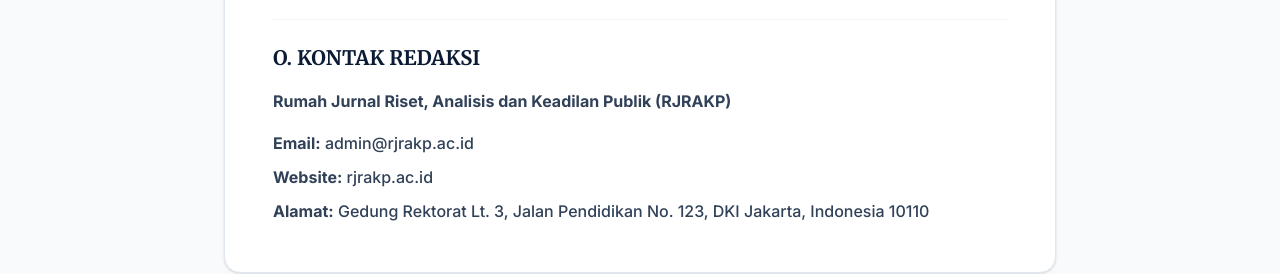
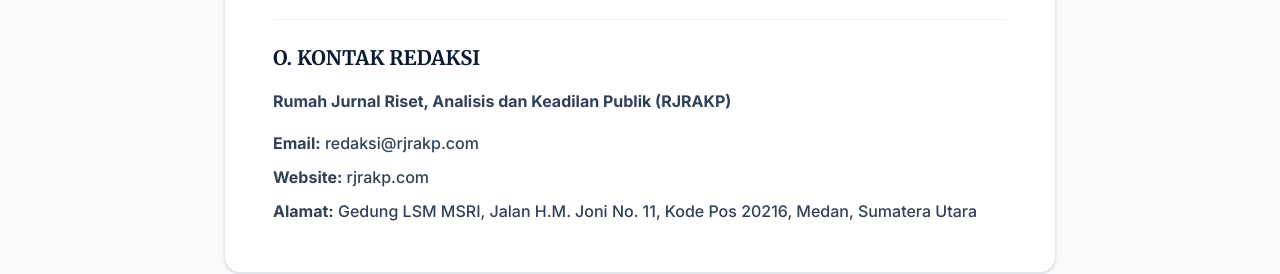
Before and after one commit to detaksumut/RJRAKP, a React (Vite) app: page /pedoman in a window 1280 px wide. Shown: the part 5060-5334 px from the top of the page. Built offline with nearby package versions, Linux system fonts and the light colour scheme; no server answers.

Commit message:
Update guidelines contact details, SetupAdmin email, QR code domain alignment, and Crossref XML generator to redaksi@rjrakp.com and rjrakp.com

```diff
--- a/src/lib/crossref.ts
+++ b/src/lib/crossref.ts
@@ -42,7 +42,7 @@
     <timestamp>${Date.now()}</timestamp>
     <depositor>
       <depositor_name>${publisher}</depositor_name>
-      <email_address>admin@rjrakp.id</email_address>
+      <email_address>redaksi@rjrakp.com</email_address>
     </depositor>
     <registrant>${publisher}</registrant>
   </head>
@@ -83,7 +83,7 @@
         </pages>
         <doi_data>
           <doi>${publication.doi || `10.47822/rjrakp.${article.id}`}</doi>
-          <resource>https://rjrakp.id/article/${article.slug || article.id}</resource>
+          <resource>https://rjrakp.com/article/${article.slug || article.id}</resource>
         </doi_data>
       </journal_article>
     </journal>
--- a/src/pages/Pedoman.tsx
+++ b/src/pages/Pedoman.tsx
@@ -197,9 +197,9 @@
             <h3 className="text-lg md:text-xl font-bold font-serif text-brand-900 pt-6 mt-8 border-t border-academic-100 mb-4">O. KONTAK REDAKSI</h3>
             <p className="mb-4 text-academic-700 font-medium leading-relaxed"><strong>Rumah Jurnal Riset, Analisis dan Keadilan Publik (RJRAKP)</strong></p>
             <ul className="list-none space-y-2 text-academic-700 font-medium leading-relaxed">
-              <li><strong>Email:</strong> admin@rjrakp.ac.id</li>
-              <li><strong>Website:</strong> rjrakp.ac.id</li>
-              <li><strong>Alamat:</strong> Gedung Rektorat Lt. 3, Jalan Pendidikan No. 123, DKI Jakarta, Indonesia 10110</li>
+              <li><strong>Email:</strong> redaksi@rjrakp.com</li>
+              <li><strong>Website:</strong> rjrakp.com</li>
+              <li><strong>Alamat:</strong> Gedung LSM MSRI, Jalan H.M. Joni No. 11, Kode Pos 20216, Medan, Sumatera Utara</li>
             </ul>
 
           </div>
--- a/src/pages/SetupAdmin.tsx
+++ b/src/pages/SetupAdmin.tsx
@@ -8,7 +8,7 @@
   const [message, setMessage] = useState('');
   const [formData, setFormData] = useState({
     name: 'Admin',
-    email: 'admin@rjrakp.ac.id',
+    email: 'redaksi@rjrakp.com',
     password: 'admin123'
   });
 
--- a/src/pages/dashboards/AuthorCertificates.tsx
+++ b/src/pages/dashboards/AuthorCertificates.tsx
@@ -51,9 +51,9 @@
 
     const certNumber = `CERT/RJRAKP/${(journal?.slug || 'JR').toUpperCase()}/${new Date(pub.publication_date).getFullYear()}/${pub.id.substring(0, 8).toUpperCase()}`;
     const verificationCode = pub.id.substring(0, 18).toUpperCase();
-    const qrCodeUrl = `https://api.qrserver.com/v1/create-qr-code/?size=200x200&data=${encodeURIComponent(`https://rjrakp.ac.id/verify-cert/${verificationCode}`)}`;
-    const qrDirektur = `https://api.qrserver.com/v1/create-qr-code/?size=150x150&data=${encodeURIComponent(`https://rjrakp.ac.id/verify-cert/${verificationCode}?sign=direktur`)}`;
-    const qrEditor = `https://api.qrserver.com/v1/create-qr-code/?size=150x150&data=${encodeURIComponent(`https://rjrakp.ac.id/verify-cert/${verificationCode}?sign=editor`)}`;
+    const qrCodeUrl = `https://api.qrserver.com/v1/create-qr-code/?size=200x200&data=${encodeURIComponent(`https://rjrakp.com/verify-cert/${verificationCode}`)}`;
+    const qrDirektur = `https://api.qrserver.com/v1/create-qr-code/?size=150x150&data=${encodeURIComponent(`https://rjrakp.com/verify-cert/${verificationCode}?sign=direktur`)}`;
+    const qrEditor = `https://api.qrserver.com/v1/create-qr-code/?size=150x150&data=${encodeURIComponent(`https://rjrakp.com/verify-cert/${verificationCode}?sign=editor`)}`;
     const formattedDate = new Date(pub.publication_date).toLocaleDateString('id-ID', {
       day: 'numeric',
       month: 'long',
```
